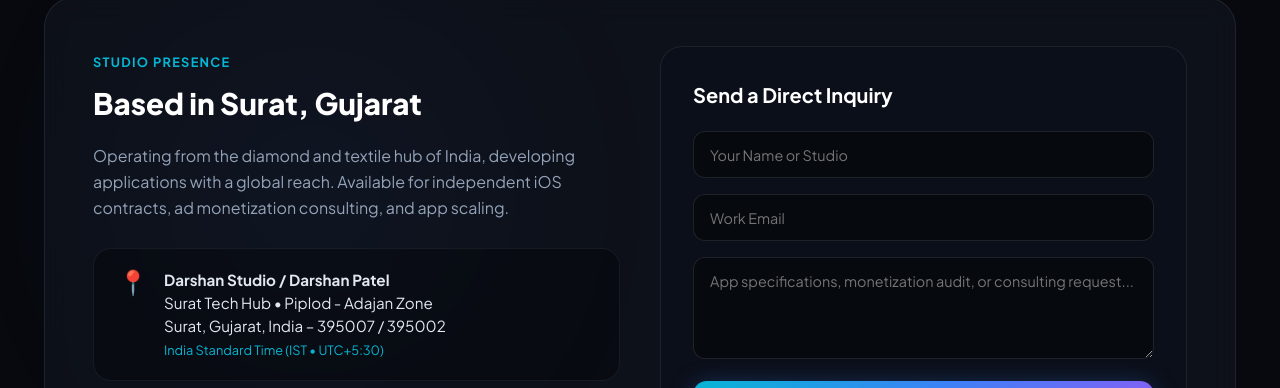
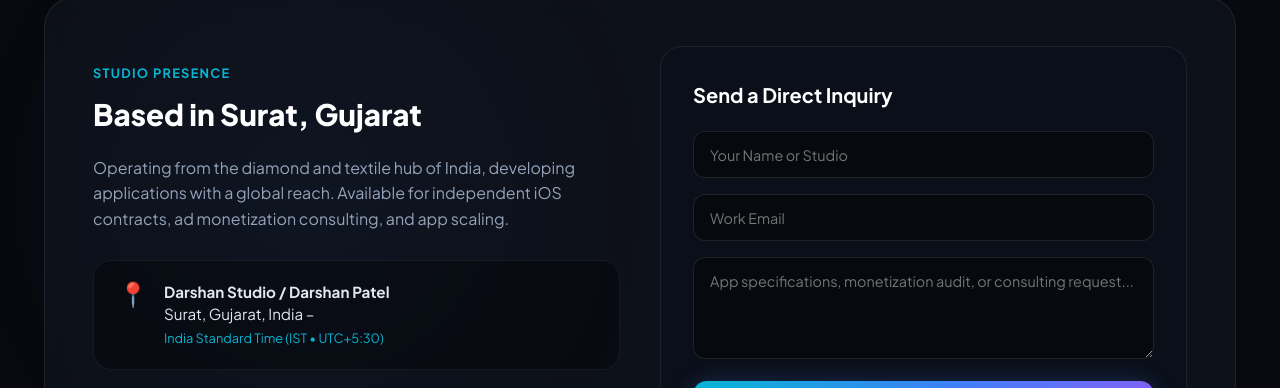
Before and after one commit to DarshanPatel-dev/DarshanPatel-dev.github.io, a plain HTML site: page index.html in a window 1280 px wide. Shown: the part 3621-4009 px from the top of the page. Drawn offline with Linux system fonts and the light colour scheme.

Commit message:
Update index.html

```diff
--- a/index.html
+++ b/index.html
@@ -1271,8 +1271,7 @@
             <div class="address-pin">📍</div>
             <div class="address-text">
               <strong>Darshan Studio / Darshan Patel</strong><br>
-              Surat Tech Hub &bull; Piplod - Adajan Zone<br>
-              Surat, Gujarat, India &ndash; 395007 / 395002<br>
+              Surat, Gujarat, India &ndash;<br>
               <span style="font-size: 0.8rem; color: var(--accent-cyan);">India Standard Time (IST &bull; UTC+5:30)</span>
             </div>
           </div>
@@ -1431,7 +1430,7 @@
       const email = document.getElementById('email').value;
       const msg = document.getElementById('message').value;
 
-      const mailtoLink = `mailto:darshanpatel.dev@gmail.com?subject=Inquiry from ${encodeURIComponent(name)}&body=${encodeURIComponent(msg + '\n\nFrom: ' + email)}`;
+      const mailtoLink = `mailto:pateldarsh8311@gmail.com?subject=Inquiry from ${encodeURIComponent(name)}&body=${encodeURIComponent(msg + '\n\nFrom: ' + email)}`;
       window.location.href = mailtoLink;
       showToast("Opening your email client...");
     }
```
